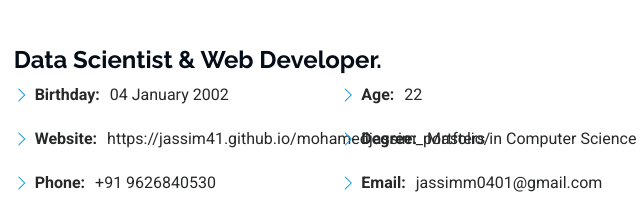
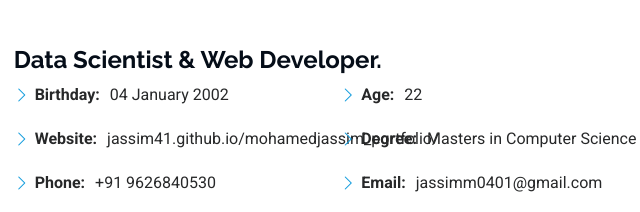
Before and after one commit to Jassim41/mohamedjassim_portfolio, a plain HTML site: page index.html in a window 1280 px wide. Shown: the part 1120-1332 px from the top of the page, 625-1265 px from the left. Drawn offline with Linux system fonts and the light colour scheme.

Commit message:
Update index.html

```diff
--- a/index.html
+++ b/index.html
@@ -130,7 +130,7 @@
               <div class="col-lg-6">
                 <ul>
                   <li><i class="bi bi-chevron-right"></i> <strong>Birthday:</strong> <span>04 January 2002</span></li>
-                  <li><i class="bi bi-chevron-right"></i> <strong>Website:</strong> <span>https://jassim41.github.io/mohamedjassim_portfolio/</span></li>
+                  <li><i class="bi bi-chevron-right"></i> <strong>Website:</strong> <span>jassim41.github.io/mohamedjassim_portfolio/</span></li>
                   <li><i class="bi bi-chevron-right"></i> <strong>Phone:</strong> <span>+91 9626840530</span></li>
                   <li><i class="bi bi-chevron-right"></i> <strong>City:</strong> <span>Tamil Nadu, India</span></li>
                 </ul>
```
